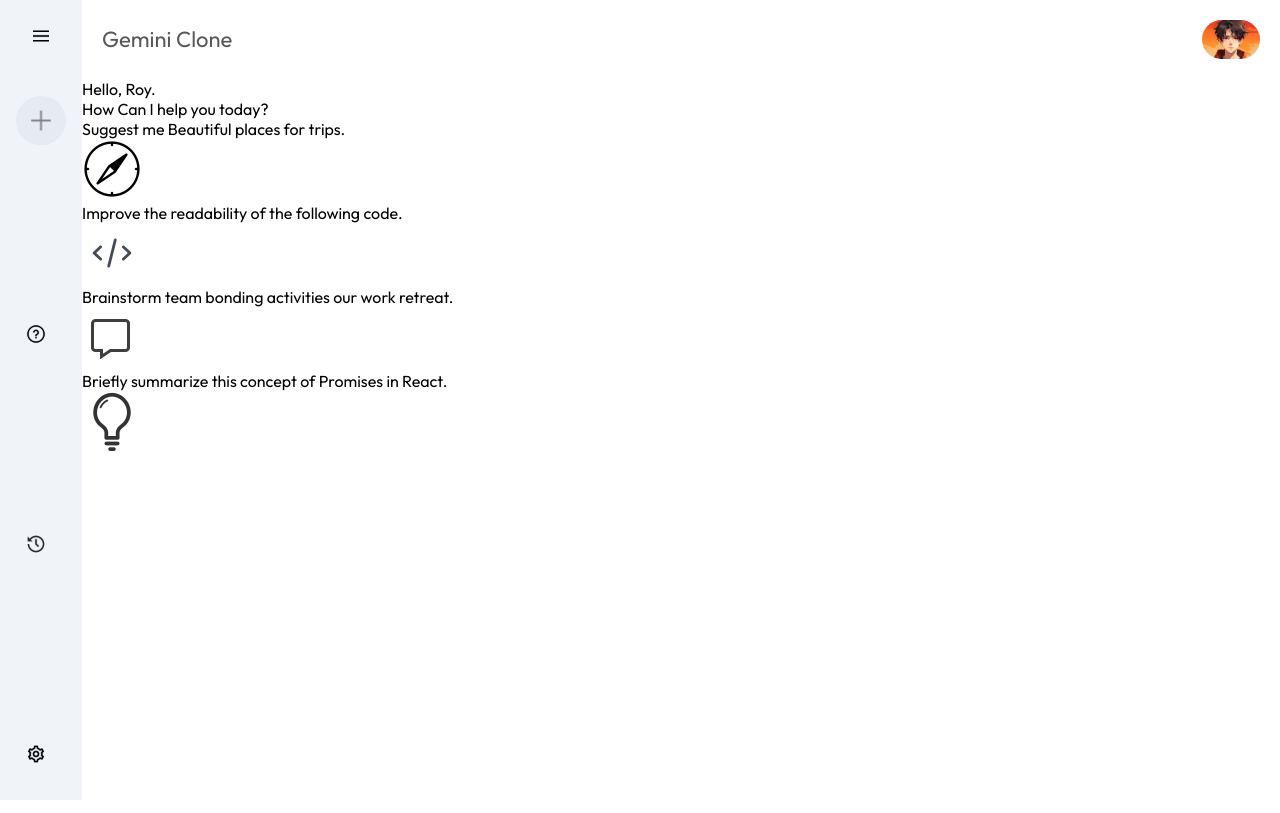
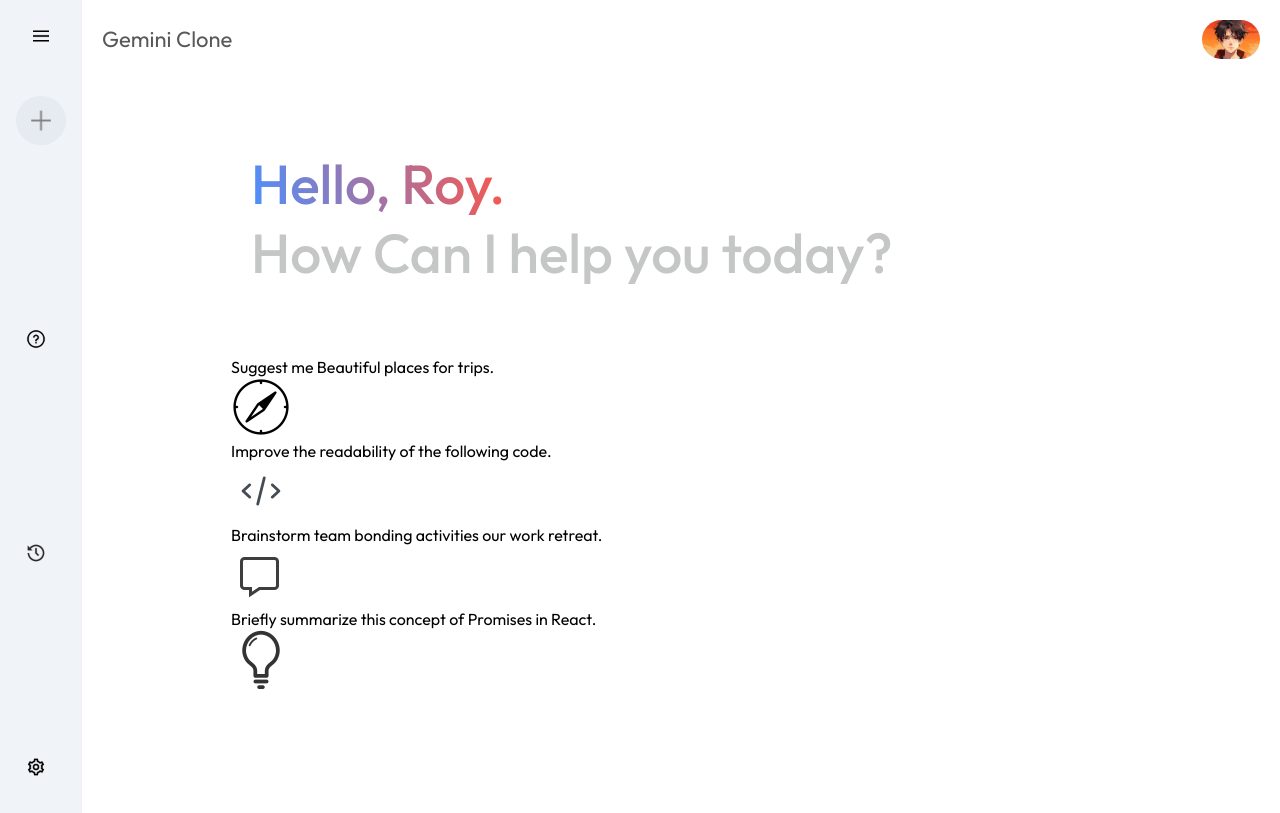
Before and after one commit to bishaldebroy007/AI-chatbot-using-react, a React (Vite) app: page / in a window 1280 px wide. Built offline with nearby package versions, Linux system fonts and the light colour scheme.

Commit message:
Hello Roy color done

```diff
--- a/src/components/Main/Main.css
+++ b/src/components/Main/Main.css
@@ -1,9 +1,3 @@
-.main .nav img {
-    height: 15%;
-    width: 5%;
-    border-radius: 200px;
-}
-
 .main {
     flex: 1;
     min-height: 100vh;
@@ -19,3 +13,32 @@
     align-items: center;
     justify-content: space-between;
 }
+
+.main .nav img {
+    height: 15%;
+    width: 5%;
+    border-radius: 200px;
+}
+
+
+.main-container {
+    margin: auto;
+    max-width: 900px;
+}
+
+.main .greet {
+    font-size: 55px;
+    margin: 50px 0px;
+    font-weight: 500;
+    padding: 20px;
+    color: #c4c7c5;
+}
+
+/* Need to understand this part properly */
+.main .greet span {
+    background: -webkit-linear-gradient(16deg, #4b90ff, #ff5546);
+    -webkit-background-clip: text;
+    background-clip: text;
+    -webkit-text-fill-color: transparent;
+
+}
```
